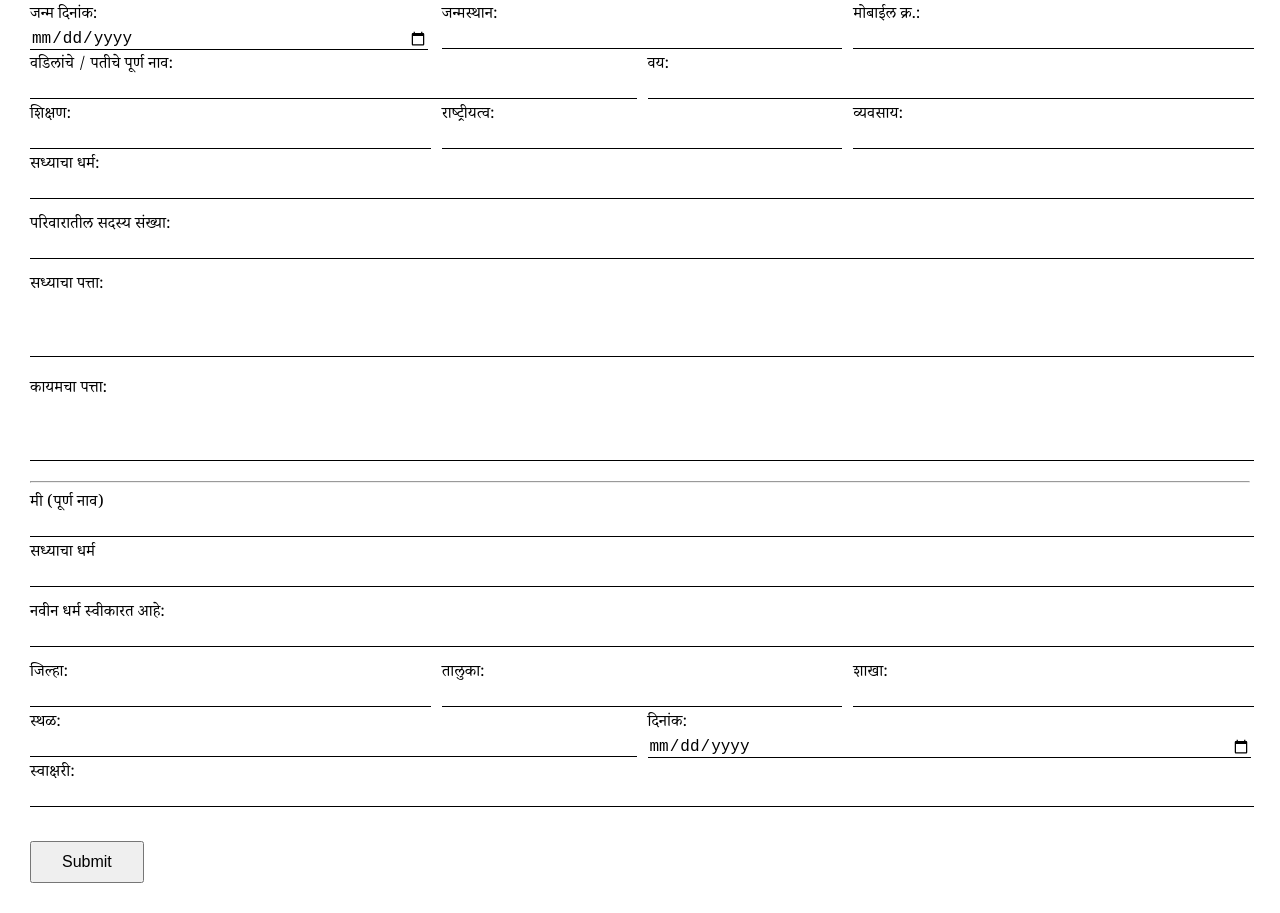
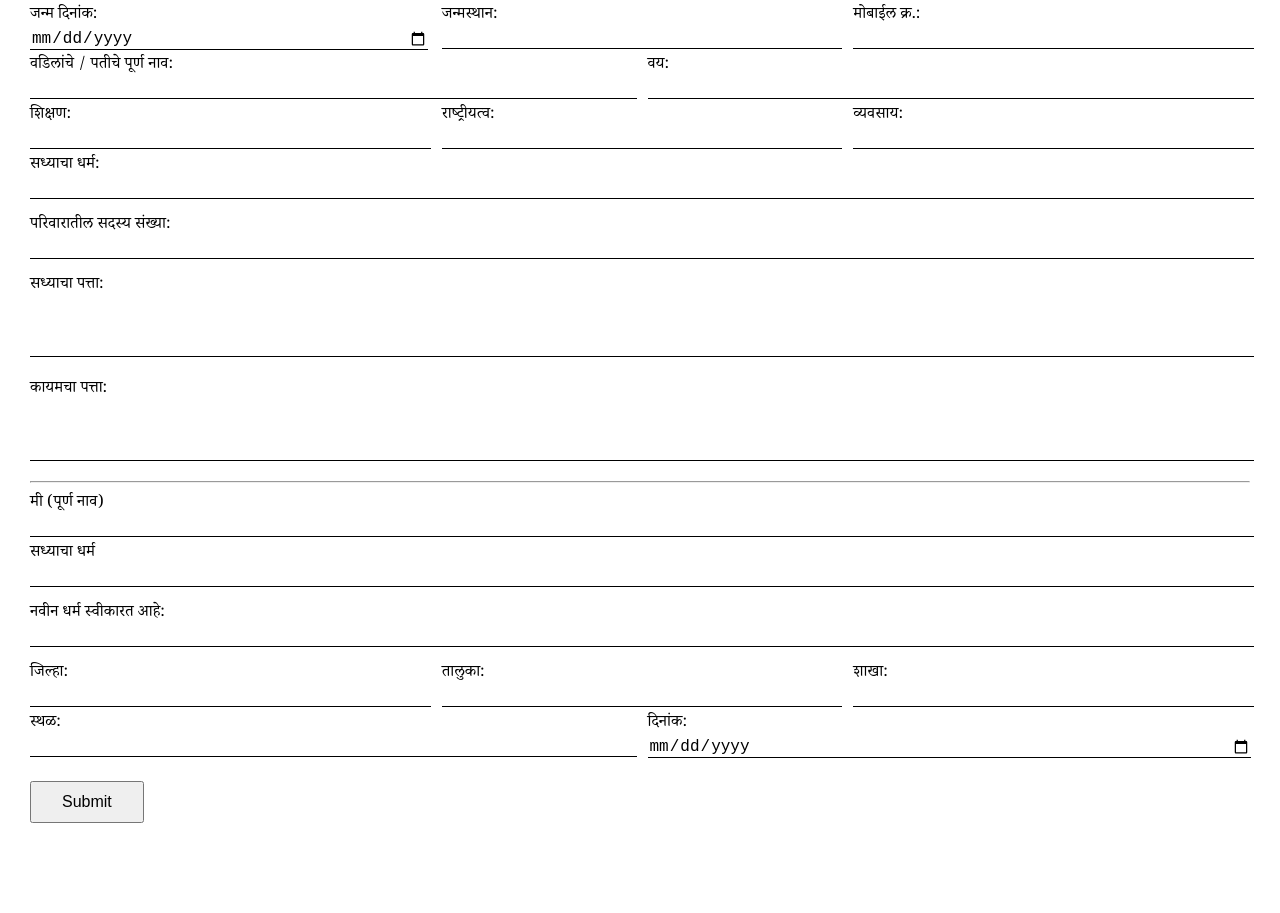
Before and after one commit to morechandrakant2-more/form-to-google-sheet, a plain HTML site: page index.html in a window 1280 px wide. Shown: the part 241-1154 px from the top of the page. After the commit the page ends 1094 px from the top, so only its background shows below. Drawn offline with Linux system fonts and the light colour scheme.

Commit message:
updated form

```diff
--- a/index.html
+++ b/index.html
@@ -120,11 +120,6 @@
   <div class="col">दिनांक: <input type="date" name="date"></div>
 </div>
 
-<div class="field">
-  स्वाक्षरी:
-  <input type="text" name="signature">
-</div>
-
 <button type="submit">Submit</button>
 <p id="status"></p>
 
```
